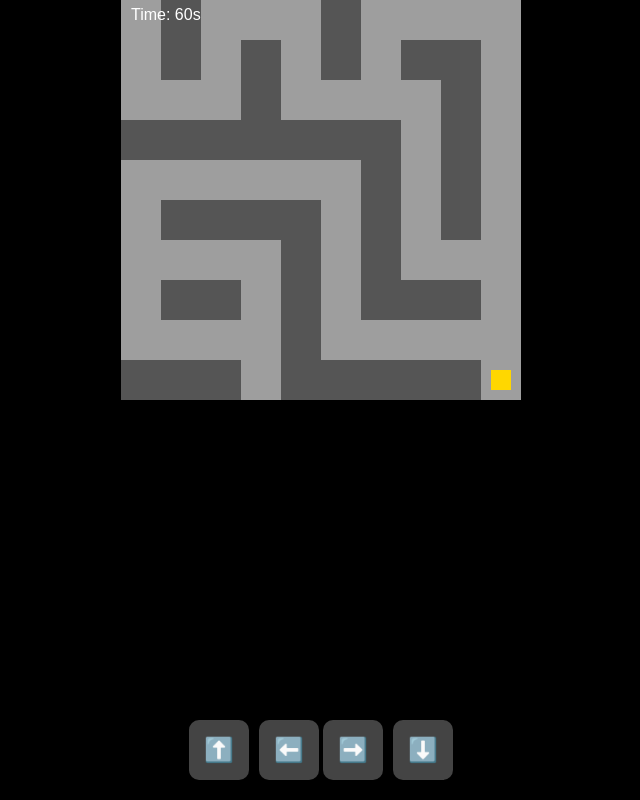
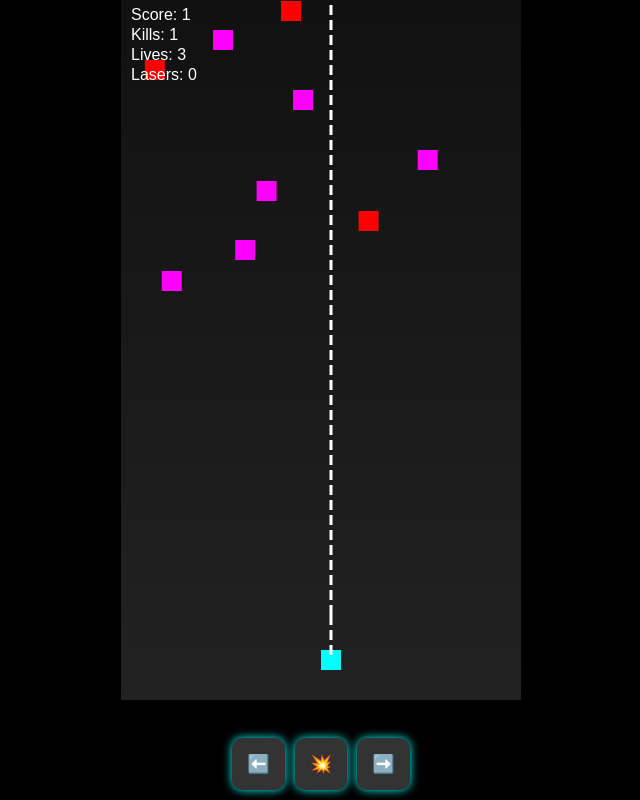
Before and after one commit to minnureddy114411/2dmaze-game, a plain HTML site: page index.html in a window 1280 px wide. Shown: the whole page, without its empty margins (319-959 px from the left). Drawn offline with Linux system fonts and the light colour scheme.

Commit message:
Update index.html

```diff
--- a/index.html
+++ b/index.html
@@ -1,196 +1,207 @@
 <!DOCTYPE html>
-<html>
+<html lang="en">
 <head>
-  <meta charset="UTF-8">
-  <title>2D Maze Game</title>
+  <meta charset="UTF-8" />
+  <meta name="viewport" content="width=device-width, initial-scale=1.0, user-scalable=no" />
+  <title>SkyCube Blaster</title>
   <style>
     body {
       margin: 0;
       overflow: hidden;
-      background-color: #000;
+      background: #000;
+      font-family: sans-serif;
     }
     canvas {
       display: block;
-      margin: auto;
-      touch-action: none;
+      margin: 0 auto;
+      background: linear-gradient(to bottom, #111, #222);
     }
     #controls {
       position: absolute;
-      bottom: 20px;
-      left: 50%;
-      transform: translateX(-50%);
+      bottom: 10px;
+      width: 100%;
       display: flex;
+      justify-content: center;
       gap: 10px;
     }
-    .btn {
-      width: 60px;
-      height: 60px;
-      font-size: 24px;
-      background: #444;
-      color: white;
+    button {
+      padding: 15px;
+      font-size: 18px;
       border: none;
       border-radius: 10px;
-    }
-    #overlay {
-      position: absolute;
-      top: 0; left: 0;
-      width: 100%; height: 100%;
-      background: rgba(0, 0, 0, 0.8);
-      color: white;
-      font-size: 32px;
-      display: flex;
-      flex-direction: column;
-      justify-content: center;
-      align-items: center;
-      z-index: 10;
-      display: none;
+      background: #333;
+      color: #fff;
+      box-shadow: 0 0 10px #0ff;
+      touch-action: manipulation;
     }
   </style>
 </head>
 <body>
-<canvas id="gameCanvas" width="400" height="400"></canvas>
+  <canvas id="gameCanvas" width="400" height="700"></canvas>
+  <div id="controls">
+    <button id="leftBtn">⬅️</button>
+    <button id="laserBtn">💥</button>
+    <button id="rightBtn">➡️</button>
+  </div>
+  <script>
+    const canvas = document.getElementById('gameCanvas');
+    const ctx = canvas.getContext('2d');
 
-<div id="controls">
-  <button class="btn" onclick="movePlayer(0, -1)">⬆️</button>
-  <div>
-    <button class="btn" onclick="movePlayer(-1, 0)">⬅️</button>
-    <button class="btn" onclick="movePlayer(1, 0)">➡️</button>
-  </div>
-  <button class="btn" onclick="movePlayer(0, 1)">⬇️</button>
-</div>
+    let player = { x: 200, y: 650, width: 20, height: 20, clones: 0 };
+    let bullets = [];
+    let enemies = [];
+    let lasers = 0;
+    let kills = 0;
+    let score = 0;
+    let lives = 3;
+    let clonesActive = false;
+    let enemySpeed = 1;
 
-<div id="overlay"></div>
+    let movingLeft = false;
+    let movingRight = false;
 
-<script>
-const canvas = document.getElementById("gameCanvas");
-const ctx = canvas.getContext("2d");
-const tileSize = 40;
-const rows = 10, cols = 10;
-const overlay = document.getElementById("overlay");
+    document.getElementById("leftBtn").addEventListener("touchstart", () => movingLeft = true);
+    document.getElementById("leftBtn").addEventListener("touchend", () => movingLeft = false);
+    document.getElementById("rightBtn").addEventListener("touchstart", () => movingRight = true);
+    document.getElementById("rightBtn").addEventListener("touchend", () => movingRight = false);
+    document.getElementById("laserBtn").addEventListener("click", () => useLaser());
 
-const characterImg = new Image();
-characterImg.src = "https://yourusername.github.io/2dmaze-game/assets/character.png"; // Update with your actual GitHub Pages URL
-const bgImg = new Image();
-bgImg.src = "https://yourusername.github.io/2dmaze-game/assets/background.png"; // Optional background
-
-let level = 0;
-let timer = 60;
-let highScore = localStorage.getItem("mazeHighScore") || 0;
-
-const levels = [
-  // 10 maze arrays (0 = path, 1 = wall)
-  [
-    [0,1,0,0,0,1,0,0,0,0],
-    [0,1,0,1,0,1,0,1,1,0],
-    [0,0,0,1,0,0,0,0,1,0],
-    [1,1,1,1,1,1,1,0,1,0],
-    [0,0,0,0,0,0,1,0,1,0],
-    [0,1,1,1,1,0,1,0,1,0],
-    [0,0,0,0,1,0,1,0,0,0],
-    [0,1,1,0,1,0,1,1,1,0],
-    [0,0,0,0,1,0,0,0,0,0],
-    [1,1,1,0,1,1,1,1,1,0],
-  ],
-  // Add 9 more maze levels here...
-];
-let player = { x: 0, y: 0 };
-const goal = { x: 9, y: 9 };
-
-function drawMaze(maze) {
-  if (bgImg.complete) ctx.drawImage(bgImg, 0, 0, canvas.width, canvas.height);
-  for (let row = 0; row < rows; row++) {
-    for (let col = 0; col < cols; col++) {
-      ctx.fillStyle = maze[row][col] === 1 ? "#555" : "transparent";
-      ctx.fillRect(col * tileSize, row * tileSize, tileSize, tileSize);
-    }
+    function drawPlayer() {
+      ctx.fillStyle = '#0ff';
+      ctx.fillRect(player.x, player.y, player.width, player.height);
+      for (let i = 1; i <= player.clones; i++) {
+        ctx.fillRect(player.x - i * 25, player.y, player.width, player.height);
+        ctx.fillRect(player.x + i * 25, player.y, player.width, player.height);
       }
     }
 
-function drawPlayer() {
-  ctx.drawImage(characterImg, player.x * tileSize, player.y * tileSize, tileSize, tileSize);
+    function drawBullets() {
+      ctx.fillStyle = '#fff';
+      bullets.forEach(b => ctx.fillRect(b.x, b.y, 3, 10));
     }
 
-function drawGoal() {
-  ctx.fillStyle = "gold";
-  ctx.fillRect(goal.x * tileSize + 10, goal.y * tileSize + 10, 20, 20);
+    function drawEnemies() {
+      enemies.forEach(e => {
+        ctx.fillStyle = e.color;
+        ctx.fillRect(e.x, e.y, e.size, e.size);
+      });
     }
 
-function draw() {
-  ctx.clearRect(0, 0, canvas.width, canvas.height);
-  drawMaze(levels[level]);
-  drawGoal();
-  drawPlayer();
-  drawTimer();
+    function drawHUD() {
+      ctx.fillStyle = '#fff';
+      ctx.font = '16px sans-serif';
+      ctx.fillText(`Score: ${score}`, 10, 20);
+      ctx.fillText(`Kills: ${kills}`, 10, 40);
+      ctx.fillText(`Lives: ${lives}`, 10, 60);
+      ctx.fillText(`Lasers: ${lasers}`, 10, 80);
     }
 
-function movePlayer(dx, dy) {
-  const newX = player.x + dx;
-  const newY = player.y + dy;
-  const maze = levels[level];
-  if (maze[newY] && maze[newY][newX] === 0) {
-    player.x = newX;
-    player.y = newY;
-    checkWin();
-    draw();
+    function useLaser() {
+      if (lasers > 0) {
+        lasers--;
+        enemies = [];
+        score += 2 * kills;
+        kills += kills;
+        drawLaserBeam();
       }
     }
 
-function checkWin() {
-  if (player.x === goal.x && player.y === goal.y) {
-    level++;
-    if (level >= levels.length) {
-      overlay.innerHTML = `🎉 Game Complete!<br>High Score: ${highScore}<br><button onclick="restart()">Restart</button>`;
-      overlay.style.display = "flex";
-    } else {
-      localStorage.setItem("mazeHighScore", Math.max(highScore, level));
-      overlay.innerHTML = `🎉 Level ${level} Complete!<br><button onclick="nextLevel()">Next Level</button>`;
-      overlay.style.display = "flex";
+    function drawLaserBeam() {
+      ctx.fillStyle = 'rgba(0,255,255,0.5)';
+      ctx.fillRect(0, 0, canvas.width, player.y);
     }
+
+    function shoot() {
+      bullets.push({ x: player.x + player.width / 2 - 1.5, y: player.y });
+      for (let i = 1; i <= player.clones; i++) {
+        bullets.push({ x: player.x - i * 25 + player.width / 2 - 1.5, y: player.y });
+        bullets.push({ x: player.x + i * 25 + player.width / 2 - 1.5, y: player.y });
       }
     }
 
-function nextLevel() {
-  player = { x: 0, y: 0 };
-  timer = 60;
-  overlay.style.display = "none";
-  draw();
+    setInterval(shoot, 50); // Faster auto-shoot (was 100ms)
+
+    function spawnEnemy() {
+      const size = 20;
+      const x = Math.random() * (canvas.width - size);
+      const color = Math.random() > 0.5 ? '#f00' : '#f0f';
+      enemies.push({ x, y: 0, size, color });
     }
 
-function restart() {
-  level = 0;
-  player = { x: 0, y: 0 };
-  timer = 60;
-  overlay.style.display = "none";
-  draw();
+    setInterval(spawnEnemy, 500);
+
+    function updateGame() {
+      ctx.clearRect(0, 0, canvas.width, canvas.height);
+
+      if (movingLeft) {
+        player.x -= 4;
+        if (player.x < 0) player.x = 0;
+      }
+      if (movingRight) {
+        player.x += 4;
+        if (player.x + player.width > canvas.width) player.x = canvas.width - player.width;
       }
 
-function drawTimer() {
-  ctx.fillStyle = "#fff";
-  ctx.font = "16px Arial";
-  ctx.fillText(`Time: ${timer}s`, 10, 20);
+      bullets.forEach(b => b.y -= 5);
+      bullets = bullets.filter(b => b.y > 0);
+
+      enemies.forEach(e => e.y += enemySpeed);
+
+      bullets.forEach((b, bi) => {
+        enemies.forEach((e, ei) => {
+          if (b.x < e.x + e.size && b.x + 3 > e.x && b.y < e.y + e.size && b.y + 10 > e.y) {
+            enemies.splice(ei, 1);
+            bullets.splice(bi, 1);
+            score++;
+            kills++;
+
+            if (kills % 25 === 0) {
+              // Power up
             }
+            if (kills % 50 === 0 && lasers < 10) lasers++;
+            if (kills % 75 === 0) activateClones();
+            if (kills % 100 === 0) {
+              enemySpeed *= 1.1;
+              lives++;
+            }
+          }
+        });
+      });
 
-setInterval(() => {
-  if (overlay.style.display === "none") {
-    timer--;
-    if (timer <= 0) {
-      overlay.innerHTML = "⏱️ Time's up!<br><button onclick='restart()'>Try Again</button>";
-      overlay.style.display = "flex";
-    }
-    draw();
-  }
-}, 1000);
-
-document.addEventListener("keydown", (e) => {
-  switch (e.key) {
-    case "ArrowUp": movePlayer(0, -1); break;
-    case "ArrowDown": movePlayer(0, 1); break;
-    case "ArrowLeft": movePlayer(-1, 0); break;
-    case "ArrowRight": movePlayer(1, 0); break;
+      enemies.forEach((e, ei) => {
+        if (
+          (e.y + e.size > player.y && e.x < player.x + player.width && e.x + e.size > player.x) ||
+          (player.clones && (
+            e.y + e.size > player.y && (
+              (e.x < player.x - 25 + player.width && e.x + e.size > player.x - 25) ||
+              (e.x < player.x + 25 + player.width && e.x + e.size > player.x + 25)
+            )
+          ))
+        ) {
+          enemies.splice(ei, 1);
+          lives--;
+          if (lives <= 0) alert('Game Over! Final Score: ' + score);
         }
       });
 
-characterImg.onload = draw;
+      drawPlayer();
+      drawBullets();
+      drawEnemies();
+      drawHUD();
+
+      requestAnimationFrame(updateGame);
+    }
+
+    function activateClones() {
+      player.clones = 1;
+      clonesActive = true;
+      setTimeout(() => {
+        player.clones = 0;
+        clonesActive = false;
+      }, 15000);
+    }
+
+    updateGame();
   </script>
 </body>
 </html>
```
Lines whose indentation alone changed are shown as unchanged.
